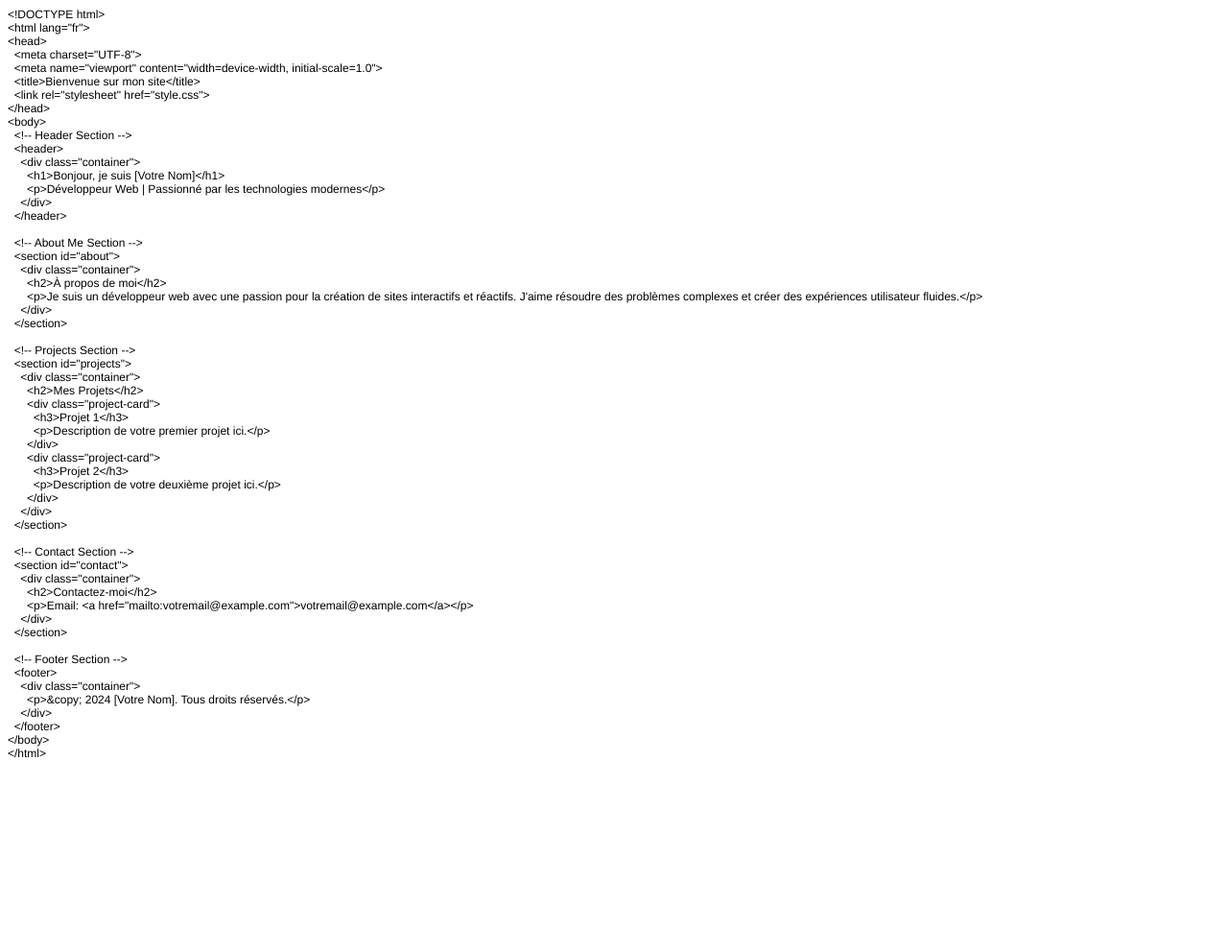
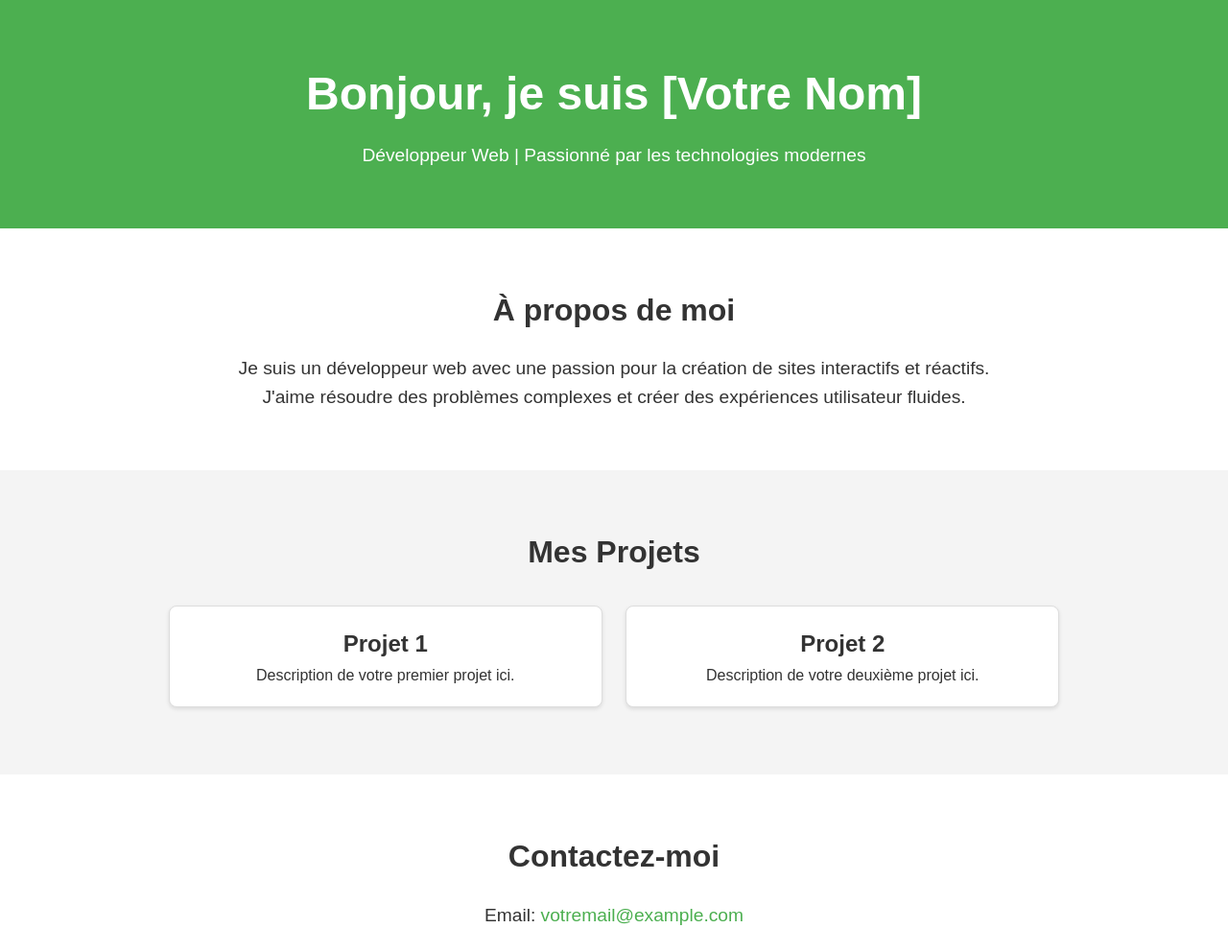
Before and after one commit to Lea-Manu/site-web-Lea, a plain HTML site: page index.html in a window 1280 px wide. Shown: the top 992 px of the page at 96% size. Before the commit the page ends 800 px from the top, so only its background shows below. Drawn offline with Linux system fonts and the light colour scheme.

Commit message:
essaie site web

```diff
--- a/index.html
+++ b/index.html
@@ -1,72 +1,56 @@
-<!DOCTYPE html PUBLIC "-//W3C//DTD HTML 4.01//EN" "http://www.w3.org/TR/html4/strict.dtd">
-<html>
+<!DOCTYPE html>
+<html lang="fr">
 <head>
-  <meta http-equiv="Content-Type" content="text/html; charset=utf-8">
-  <meta http-equiv="Content-Style-Type" content="text/css">
-  <title></title>
-  <meta name="Generator" content="Cocoa HTML Writer">
-  <meta name="CocoaVersion" content="2487.7">
-  <style type="text/css">
-    p.p1 {margin: 0.0px 0.0px 0.0px 0.0px; font: 12.0px Helvetica}
-    p.p2 {margin: 0.0px 0.0px 0.0px 0.0px; font: 12.0px Helvetica; min-height: 14.0px}
-  </style>
+  <meta charset="UTF-8">
+  <meta name="viewport" content="width=device-width, initial-scale=1.0">
+  <title>Bienvenue sur mon site</title>
+  <link rel="stylesheet" href="style.css">
 </head>
 <body>
-<p class="p1">&lt;!DOCTYPE html&gt;</p>
-<p class="p1">&lt;html lang="fr"&gt;</p>
-<p class="p1">&lt;head&gt;</p>
-<p class="p1"><span class="Apple-converted-space">  </span>&lt;meta charset="UTF-8"&gt;</p>
-<p class="p1"><span class="Apple-converted-space">  </span>&lt;meta name="viewport" content="width=device-width, initial-scale=1.0"&gt;</p>
-<p class="p1"><span class="Apple-converted-space">  </span>&lt;title&gt;Bienvenue sur mon site&lt;/title&gt;</p>
-<p class="p1"><span class="Apple-converted-space">  </span>&lt;link rel="stylesheet" href="style.css"&gt;</p>
-<p class="p1">&lt;/head&gt;</p>
-<p class="p1">&lt;body&gt;</p>
-<p class="p1"><span class="Apple-converted-space">  </span>&lt;!-- Header Section --&gt;</p>
-<p class="p1"><span class="Apple-converted-space">  </span>&lt;header&gt;</p>
-<p class="p1"><span class="Apple-converted-space">    </span>&lt;div class="container"&gt;</p>
-<p class="p1"><span class="Apple-converted-space">      </span>&lt;h1&gt;Bonjour, je suis [Votre Nom]&lt;/h1&gt;</p>
-<p class="p1"><span class="Apple-converted-space">      </span>&lt;p&gt;Développeur Web | Passionné par les technologies modernes&lt;/p&gt;</p>
-<p class="p1"><span class="Apple-converted-space">    </span>&lt;/div&gt;</p>
-<p class="p1"><span class="Apple-converted-space">  </span>&lt;/header&gt;</p>
-<p class="p2"><br></p>
-<p class="p1"><span class="Apple-converted-space">  </span>&lt;!-- About Me Section --&gt;</p>
-<p class="p1"><span class="Apple-converted-space">  </span>&lt;section id="about"&gt;</p>
-<p class="p1"><span class="Apple-converted-space">    </span>&lt;div class="container"&gt;</p>
-<p class="p1"><span class="Apple-converted-space">      </span>&lt;h2&gt;À propos de moi&lt;/h2&gt;</p>
-<p class="p1"><span class="Apple-converted-space">      </span>&lt;p&gt;Je suis un développeur web avec une passion pour la création de sites interactifs et réactifs. J'aime résoudre des problèmes complexes et créer des expériences utilisateur fluides.&lt;/p&gt;</p>
-<p class="p1"><span class="Apple-converted-space">    </span>&lt;/div&gt;</p>
-<p class="p1"><span class="Apple-converted-space">  </span>&lt;/section&gt;</p>
-<p class="p2"><br></p>
-<p class="p1"><span class="Apple-converted-space">  </span>&lt;!-- Projects Section --&gt;</p>
-<p class="p1"><span class="Apple-converted-space">  </span>&lt;section id="projects"&gt;</p>
-<p class="p1"><span class="Apple-converted-space">    </span>&lt;div class="container"&gt;</p>
-<p class="p1"><span class="Apple-converted-space">      </span>&lt;h2&gt;Mes Projets&lt;/h2&gt;</p>
-<p class="p1"><span class="Apple-converted-space">      </span>&lt;div class="project-card"&gt;</p>
-<p class="p1"><span class="Apple-converted-space">        </span>&lt;h3&gt;Projet 1&lt;/h3&gt;</p>
-<p class="p1"><span class="Apple-converted-space">        </span>&lt;p&gt;Description de votre premier projet ici.&lt;/p&gt;</p>
-<p class="p1"><span class="Apple-converted-space">      </span>&lt;/div&gt;</p>
-<p class="p1"><span class="Apple-converted-space">      </span>&lt;div class="project-card"&gt;</p>
-<p class="p1"><span class="Apple-converted-space">        </span>&lt;h3&gt;Projet 2&lt;/h3&gt;</p>
-<p class="p1"><span class="Apple-converted-space">        </span>&lt;p&gt;Description de votre deuxième projet ici.&lt;/p&gt;</p>
-<p class="p1"><span class="Apple-converted-space">      </span>&lt;/div&gt;</p>
-<p class="p1"><span class="Apple-converted-space">    </span>&lt;/div&gt;</p>
-<p class="p1"><span class="Apple-converted-space">  </span>&lt;/section&gt;</p>
-<p class="p2"><br></p>
-<p class="p1"><span class="Apple-converted-space">  </span>&lt;!-- Contact Section --&gt;</p>
-<p class="p1"><span class="Apple-converted-space">  </span>&lt;section id="contact"&gt;</p>
-<p class="p1"><span class="Apple-converted-space">    </span>&lt;div class="container"&gt;</p>
-<p class="p1"><span class="Apple-converted-space">      </span>&lt;h2&gt;Contactez-moi&lt;/h2&gt;</p>
-<p class="p1"><span class="Apple-converted-space">      </span>&lt;p&gt;Email: &lt;a href="mailto:votremail@example.com"&gt;votremail@example.com&lt;/a&gt;&lt;/p&gt;</p>
-<p class="p1"><span class="Apple-converted-space">    </span>&lt;/div&gt;</p>
-<p class="p1"><span class="Apple-converted-space">  </span>&lt;/section&gt;</p>
-<p class="p2"><br></p>
-<p class="p1"><span class="Apple-converted-space">  </span>&lt;!-- Footer Section --&gt;</p>
-<p class="p1"><span class="Apple-converted-space">  </span>&lt;footer&gt;</p>
-<p class="p1"><span class="Apple-converted-space">    </span>&lt;div class="container"&gt;</p>
-<p class="p1"><span class="Apple-converted-space">      </span>&lt;p&gt;&amp;copy; 2024 [Votre Nom]. Tous droits réservés.&lt;/p&gt;</p>
-<p class="p1"><span class="Apple-converted-space">    </span>&lt;/div&gt;</p>
-<p class="p1"><span class="Apple-converted-space">  </span>&lt;/footer&gt;</p>
-<p class="p1">&lt;/body&gt;</p>
-<p class="p1">&lt;/html&gt;</p>
+  <!-- Header Section -->
+  <header>
+    <div class="container">
+      <h1>Bonjour, je suis [Votre Nom]</h1>
+      <p>Développeur Web | Passionné par les technologies modernes</p>
+    </div>
+  </header>
+
+  <!-- About Me Section -->
+  <section id="about">
+    <div class="container">
+      <h2>À propos de moi</h2>
+      <p>Je suis un développeur web avec une passion pour la création de sites interactifs et réactifs. J'aime résoudre des problèmes complexes et créer des expériences utilisateur fluides.</p>
+    </div>
+  </section>
+
+  <!-- Projects Section -->
+  <section id="projects">
+    <div class="container">
+      <h2>Mes Projets</h2>
+      <div class="project-card">
+        <h3>Projet 1</h3>
+        <p>Description de votre premier projet ici.</p>
+      </div>
+      <div class="project-card">
+        <h3>Projet 2</h3>
+        <p>Description de votre deuxième projet ici.</p>
+      </div>
+    </div>
+  </section>
+
+  <!-- Contact Section -->
+  <section id="contact">
+    <div class="container">
+      <h2>Contactez-moi</h2>
+      <p>Email: <a href="mailto:votremail@example.com">votremail@example.com</a></p>
+    </div>
+  </section>
+
+  <!-- Footer Section -->
+  <footer>
+    <div class="container">
+      <p>&copy; 2024 [Votre Nom]. Tous droits réservés.</p>
+    </div>
+  </footer>
 </body>
 </html>
```
Also changed, not shown: 1 other file.
